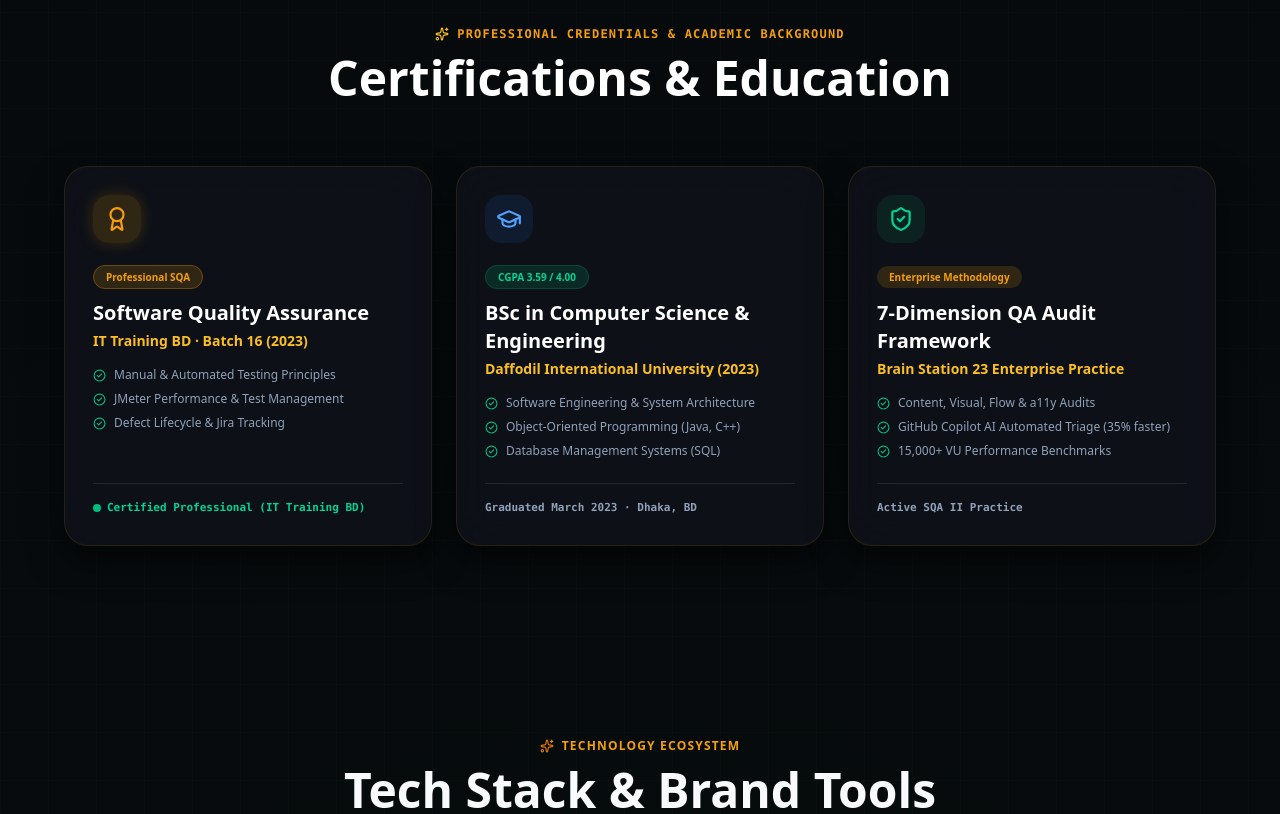
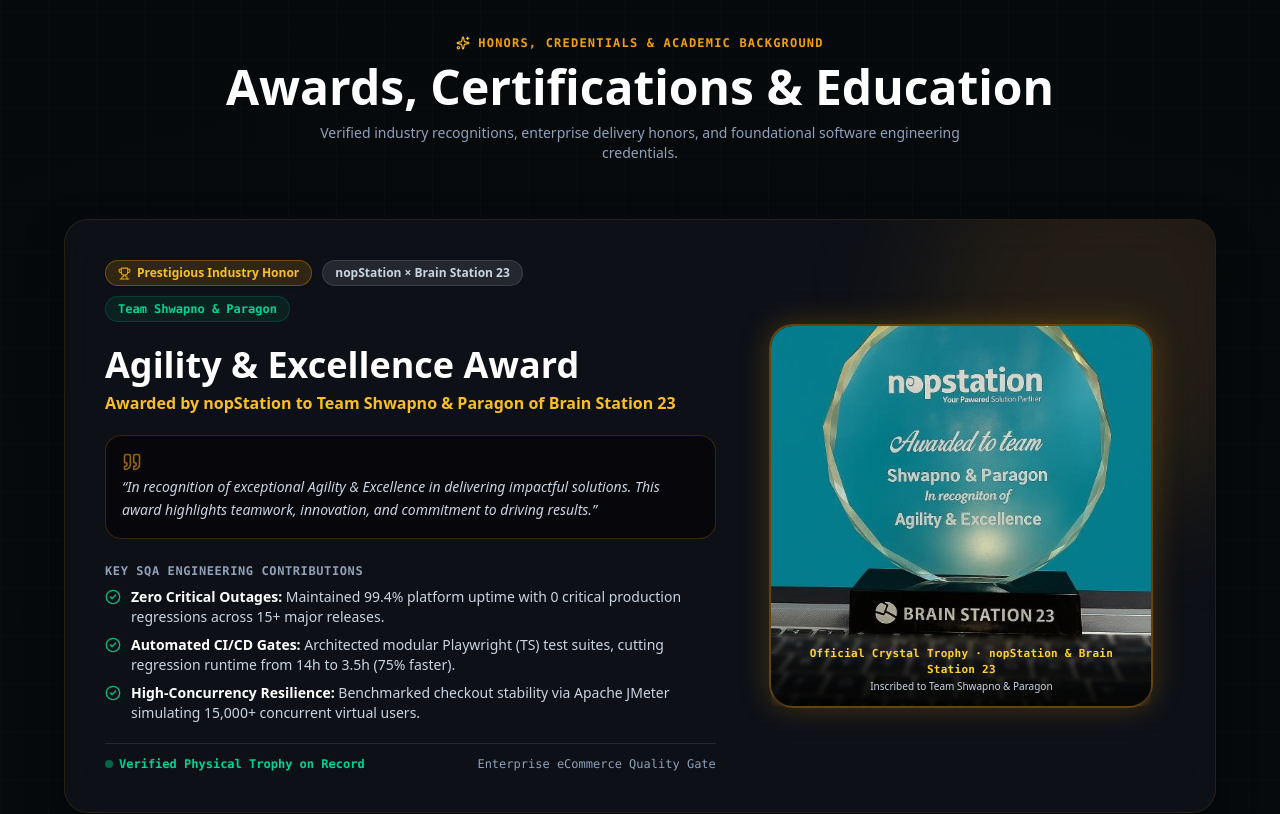
Before and after one commit to Shazzad01/myportfolio, a Next.js app: page / in a window 1280 px wide. Shown: the part 8100-8914 px from the top of the page. Built offline with nearby package versions, Linux system fonts and the light colour scheme.

Commit message:
feat: showcase nopStation Agility & Excellence Award across portfolio and career profile

```diff
--- a/src/components/sections/CertificationsSection.tsx
+++ b/src/components/sections/CertificationsSection.tsx
@@ -1,7 +1,8 @@
 "use client";
 
 import { motion, useReducedMotion } from "framer-motion";
-import { Award, GraduationCap, CheckCircle2, Sparkles, ShieldCheck } from "lucide-react";
+import Image from "next/image";
+import { Award, GraduationCap, CheckCircle2, Sparkles, ShieldCheck, Trophy, Quote } from "lucide-react";
 
 export default function CertificationsSection() {
   const shouldReduceMotion = useReducedMotion();
@@ -15,17 +16,128 @@ export default function CertificationsSection() {
           whileInView={{ opacity: 1, y: 0 }}
           viewport={{ once: true, amount: 0.2 }}
           transition={{ duration: 0.5 }}
-          className="text-center mb-16"
+          className="text-center mb-14"
         >
           <p className="text-xs font-bold text-[#f59e0b] tracking-widest uppercase mb-3 flex items-center justify-center gap-2 font-mono">
             <Sparkles size={14} className="text-[#fbbf24]" />
-            Professional Credentials & Academic Background
+            Honors, Credentials &amp; Academic Background
           </p>
-          <h2 className="font-heading text-4xl sm:text-5xl font-bold text-slate-900 dark:text-white">
-            Certifications &amp; Education
+          <h2 className="font-heading text-4xl sm:text-5xl font-bold text-slate-900 dark:text-white mb-3">
+            Awards, Certifications &amp; Education
           </h2>
+          <p className="text-sm text-slate-600 dark:text-slate-400 max-w-2xl mx-auto">
+            Verified industry recognitions, enterprise delivery honors, and foundational software engineering credentials.
+          </p>
         </motion.div>
 
+        {/* Featured Award Showcase: nopStation Agility & Excellence Award */}
+        <motion.div
+          initial={shouldReduceMotion ? false : { opacity: 0, y: 30 }}
+          whileInView={{ opacity: 1, y: 0 }}
+          viewport={{ once: true, amount: 0.1 }}
+          transition={{ type: "spring", stiffness: 220, damping: 22 }}
+          className="max-w-6xl mx-auto mb-10"
+        >
+          <div className="glass-card p-6 sm:p-10 rounded-3xl border border-[#f59e0b]/40 hover:border-[#f59e0b]/70 shadow-[0_0_35px_rgba(245,158,11,0.12)] relative overflow-hidden transition-all">
+            {/* Ambient gold glow */}
+            <div className="absolute top-0 right-0 w-96 h-96 bg-[#f59e0b]/10 rounded-full blur-3xl pointer-events-none -mr-24 -mt-24" />
+
+            <div className="grid lg:grid-cols-12 gap-8 items-center relative z-10">
+              {/* Left Column: Citation & Impact */}
+              <div className="lg:col-span-7 space-y-5 text-left">
+                <div className="flex flex-wrap items-center gap-2.5">
+                  <span className="inline-flex items-center gap-1.5 px-3 py-1 rounded-full text-xs font-bold bg-[#f59e0b]/15 text-amber-800 dark:text-[#fbbf24] border border-[#f59e0b]/35 shadow-sm">
+                    <Trophy size={13} className="text-[#f59e0b]" />
+                    Prestigious Industry Honor
+                  </span>
+                  <span className="px-3 py-1 rounded-full text-xs font-semibold bg-black/5 dark:bg-white/10 text-slate-700 dark:text-slate-300 border border-black/10 dark:border-white/10">
+                    nopStation × Brain Station 23
+                  </span>
+                  <span className="px-3 py-1 rounded-full text-xs font-mono font-semibold bg-emerald-500/10 text-emerald-700 dark:text-emerald-400 border border-emerald-500/20">
+                    Team Shwapno &amp; Paragon
+                  </span>
+                </div>
+
+                <div>
+                  <h3 className="font-heading font-extrabold text-2xl sm:text-3xl lg:text-4xl text-slate-900 dark:text-white leading-tight">
+                    Agility &amp; Excellence Award
+                  </h3>
+                  <p className="text-sm sm:text-base font-semibold text-amber-600 dark:text-[#fbbf24] mt-1">
+                    Awarded by nopStation to Team Shwapno &amp; Paragon of Brain Station 23
+                  </p>
+                </div>
+
+                {/* Official Citation Blockquote */}
+                <div className="p-4 rounded-2xl bg-amber-500/5 dark:bg-[#07070a]/80 border border-amber-500/20 relative">
+                  <Quote size={20} className="text-[#f59e0b] opacity-60 mb-1" />
+                  <p className="text-xs sm:text-sm text-slate-700 dark:text-slate-300 italic font-medium leading-relaxed">
+                    &ldquo;In recognition of exceptional Agility &amp; Excellence in delivering impactful solutions. This award highlights teamwork, innovation, and commitment to driving results.&rdquo;
+                  </p>
+                </div>
+
+                {/* SQA Contribution & Deliverables */}
+                <div className="space-y-2 pt-1">
+                  <p className="text-xs font-mono uppercase tracking-wider text-slate-500 dark:text-slate-400 font-bold">
+                    Key SQA Engineering Contributions
+                  </p>
+                  <ul className="space-y-2 text-xs sm:text-sm text-slate-600 dark:text-slate-300">
+                    <li className="flex items-start gap-2.5">
+                      <CheckCircle2 size={16} className="text-emerald-500 shrink-0 mt-0.5" />
+                      <span>
+                        <strong className="text-slate-900 dark:text-white">Zero Critical Outages:</strong> Maintained 99.4% platform uptime with 0 critical production regressions across 15+ major releases.
+                      </span>
+                    </li>
+                    <li className="flex items-start gap-2.5">
+                      <CheckCircle2 size={16} className="text-emerald-500 shrink-0 mt-0.5" />
+                      <span>
+                        <strong className="text-slate-900 dark:text-white">Automated CI/CD Gates:</strong> Architected modular Playwright (TS) test suites, cutting regression runtime from 14h to 3.5h (75% faster).
+                      </span>
+                    </li>
+                    <li className="flex items-start gap-2.5">
+                      <CheckCircle2 size={16} className="text-emerald-500 shrink-0 mt-0.5" />
+                      <span>
+                        <strong className="text-slate-900 dark:text-white">High-Concurrency Resilience:</strong> Benchmarked checkout stability via Apache JMeter simulating 15,000+ concurrent virtual users.
+                      </span>
+                    </li>
+                  </ul>
+                </div>
+
+                <div className="pt-3 border-t border-black/10 dark:border-white/10 flex flex-wrap items-center justify-between gap-3 text-xs font-mono text-slate-500 dark:text-slate-400">
+                  <span className="flex items-center gap-1.5 text-emerald-600 dark:text-emerald-400 font-bold">
+                    <span className="w-2 h-2 rounded-full bg-emerald-500 animate-pulse" />
+                    Verified Physical Trophy on Record
+                  </span>
+                  <span>Enterprise eCommerce Quality Gate</span>
+                </div>
+              </div>
+
+              {/* Right Column: High-Resolution Trophy Photograph */}
+              <div className="lg:col-span-5 flex flex-col items-center justify-center">
+                <div className="relative group w-full max-w-sm rounded-3xl overflow-hidden border-2 border-[#f59e0b]/40 shadow-[0_0_30px_rgba(245,158,11,0.25)] bg-[#07070a]/90">
+                  <Image
+                    src="/images/awards/nopstation-award.jpg"
+                    alt="nopStation Agility & Excellence Award Trophy - Team Shwapno & Paragon, Brain Station 23"
+                    width={480}
+                    height={640}
+                    className="w-full h-auto max-h-[380px] object-cover object-center group-hover:scale-105 transition-transform duration-500"
+                    priority
+                  />
+                  {/* Subtle glass overlay tag */}
+                  <div className="absolute bottom-0 inset-x-0 p-3 bg-gradient-to-t from-black/90 via-black/60 to-transparent backdrop-blur-[2px] text-center">
+                    <p className="text-[11px] font-mono text-amber-300 font-bold tracking-wide">
+                      Official Crystal Trophy · nopStation &amp; Brain Station 23
+                    </p>
+                    <p className="text-[10px] text-slate-300">
+                      Inscribed to Team Shwapno &amp; Paragon
+                    </p>
+                  </div>
+                </div>
+              </div>
+            </div>
+          </div>
+        </motion.div>
+
+        {/* 3-Column Grid for Credentials & Education */}
         <div className="grid md:grid-cols-3 gap-6 max-w-6xl mx-auto text-left">
           {/* Card 1: Professional SQA Training */}
           <motion.div
--- a/src/components/sections/ProjectsSection.tsx
+++ b/src/components/sections/ProjectsSection.tsx
@@ -53,6 +53,7 @@ interface Project {
   };
   architecture: ArchitectureStep[];
   testLogSample: string[];
+  award?: string;
   testimonial?: {
     quote: string;
     author: string;
@@ -68,6 +69,7 @@ const projects: Project[] = [
     period: "Apr 2024 – Present",
     platforms: ["Storefront Web", "Android App", "iOS App", "Order & Delivery System"],
     tags: ["Playwright", "GitHub Actions", "Apache JMeter", "TypeScript", "bKash / Nagad", "CI/CD"],
+    award: "nopStation Agility & Excellence Award Winner",
     brandIcons: [PlaywrightIcon, JMeterIcon, GitHubActionsIcon],
     problem:
       "Legacy retail infrastructure struggled with high-concurrency traffic spikes during national shopping festivals and lacked real-time multi-branch inventory synchronization, causing checkout errors.",
@@ -100,6 +102,7 @@ const projects: Project[] = [
     period: "Jul 2025 – Mar 2026",
     platforms: ["Web App", "Storefront Mobile App", "Delivery Logistics", "Multi-Warehouse Portal"],
     tags: ["Playwright", "GitLab CI/CD", "Postman / Newman", "Cross-Browser", "API Testing"],
+    award: "nopStation Agility & Excellence Award Winner",
     brandIcons: [PlaywrightIcon, GitLabIcon, PostmanIcon],
     problem:
       "Manual validation of dynamic discount codes, multi-warehouse stock allocations, and express delivery slots took 6 hours per release, creating release bottlenecks and potential checkout discrepancies.",
@@ -456,11 +459,17 @@ export default function ProjectsSection() {
                 {/* Top Banner */}
                 <div className="flex flex-wrap items-start justify-between gap-4 mb-6">
                   <div>
-                    <div className="flex items-center gap-2 mb-2">
+                    <div className="flex flex-wrap items-center gap-2 mb-2">
                       <span className="w-2.5 h-2.5 rounded-full bg-emerald-500 animate-pulse" />
                       <span className="text-[11px] font-bold text-slate-500 dark:text-slate-400 uppercase tracking-wider">
                         {project.period}
                       </span>
+                      {project.award && (
+                        <span className="inline-flex items-center gap-1 px-2.5 py-0.5 rounded-full text-[10px] font-bold bg-[#f59e0b]/15 text-amber-800 dark:text-[#fbbf24] border border-[#f59e0b]/35 shadow-sm">
+                          <Sparkles size={11} className="text-[#f59e0b]" />
+                          🏆 {project.award}
+                        </span>
+                      )}
                     </div>
                     <div className="flex items-center gap-3">
                       <h3 className="font-heading font-bold text-2xl sm:text-3xl text-slate-900 dark:text-white">
```
Also changed, not shown: .agents/AGENTS.md, public/images/awards/nopstation-award.jpg (added), 1 other file (tests, documents, lock files or other folders).
